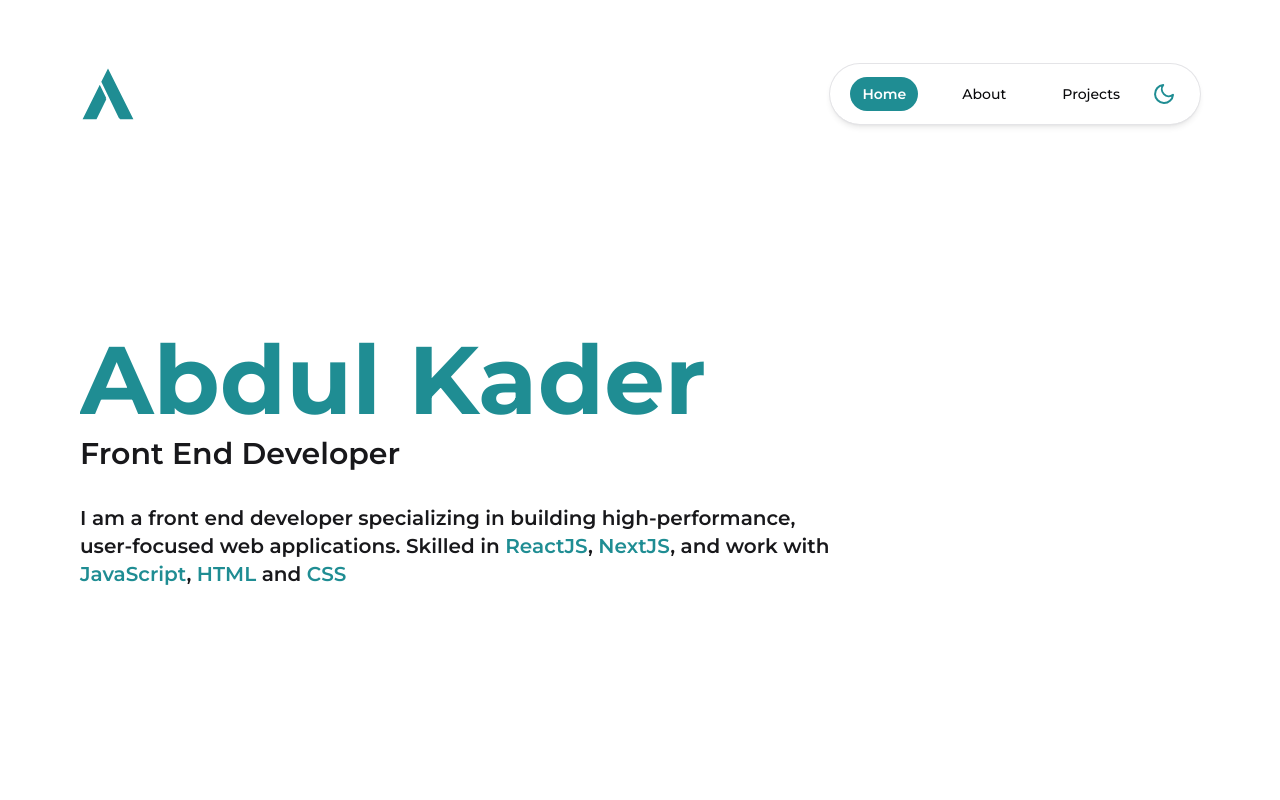
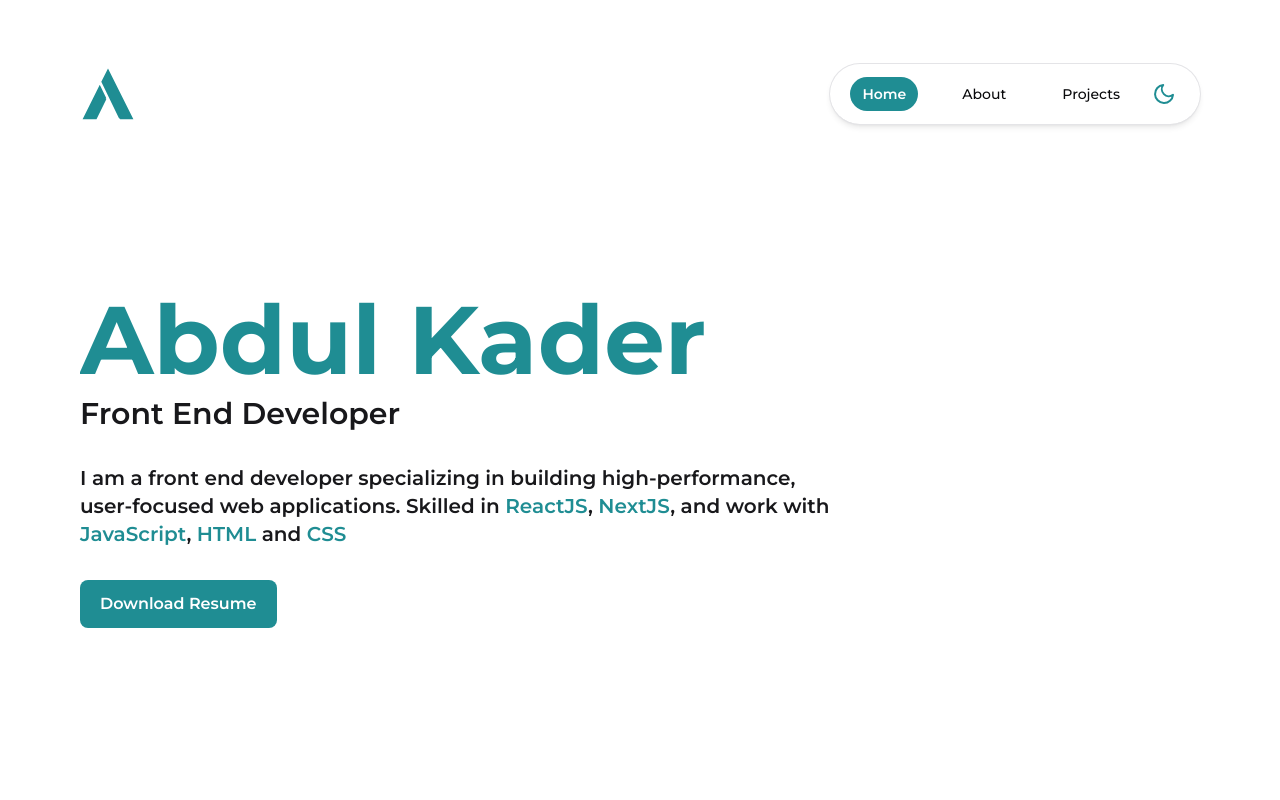
Before and after one commit to kader009/modern-portfolio, a Next.js app: page / in a window 1280 px wide. Shown: the top 800 px of the page. Built offline with nearby package versions, Linux system fonts and the light colour scheme.

Commit message:
resume download button added on home page

```diff
--- a/src/components/landing-hero.tsx
+++ b/src/components/landing-hero.tsx
@@ -1,6 +1,7 @@
 import { useEffect, useRef, useState } from "react";
 import { AnimatePresence, motion } from "framer-motion";
 import FadeUp from "@/animation/fade-up";
+import Link from "next/link";
 
 export default function LandingHero() {
   const [scrollY, setScrollY] = useState(0);
@@ -54,6 +55,11 @@ export default function LandingHero() {
                 <span className="font-semibold text-accent">HTML</span> and{" "}
                 <span className="font-semibold text-accent">CSS</span>
               </div>
+              <button className="pointer-events-auto mt-8 rounded-lg bg-accent px-5 py-3 font-semibold capitalize text-white transition-all hover:brightness-90">
+                <Link href="/resume.pdf" download>
+                  download resume
+                </Link>
+              </button>
             </FadeUp>
           </AnimatePresence>
         </div>
```
